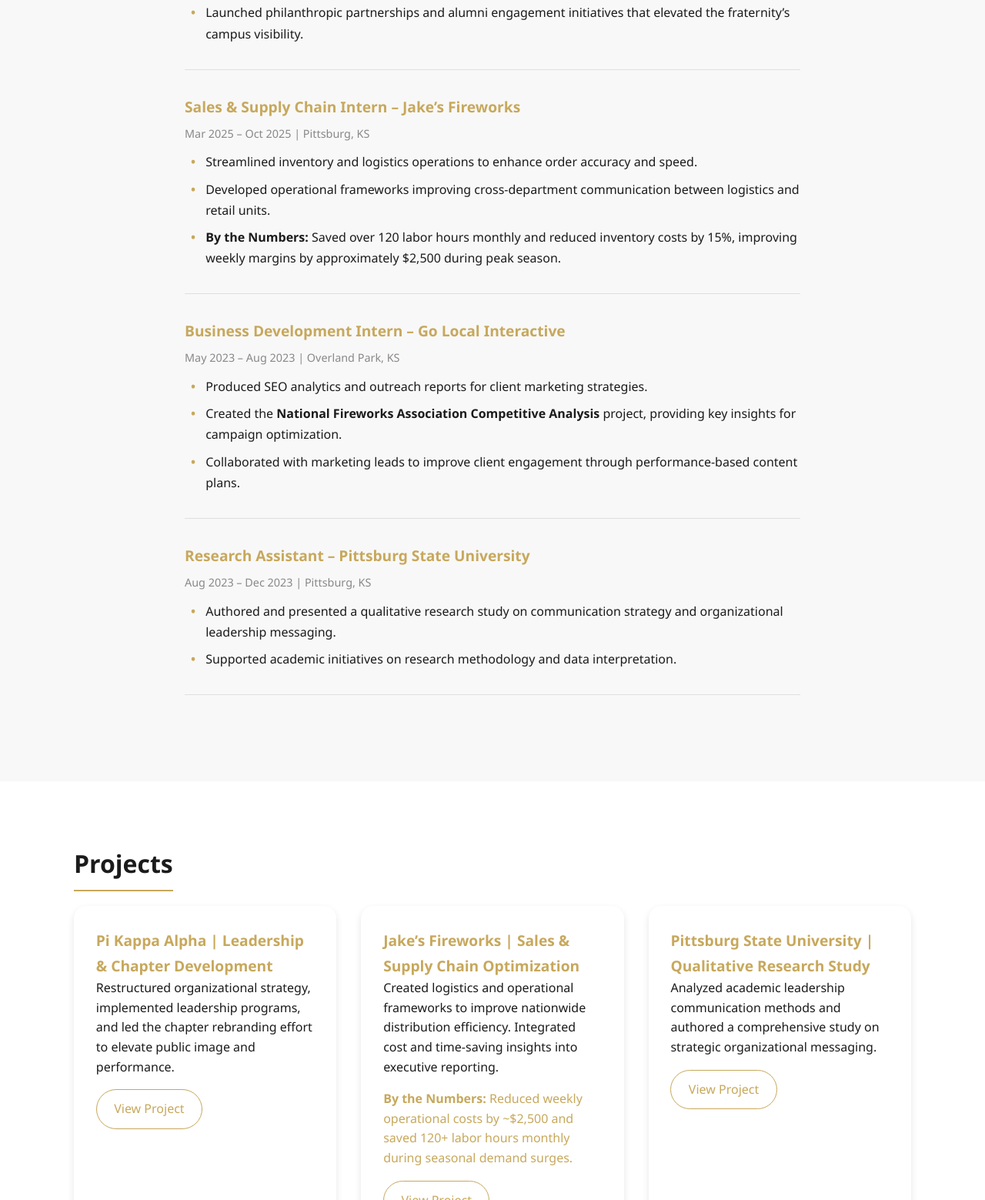
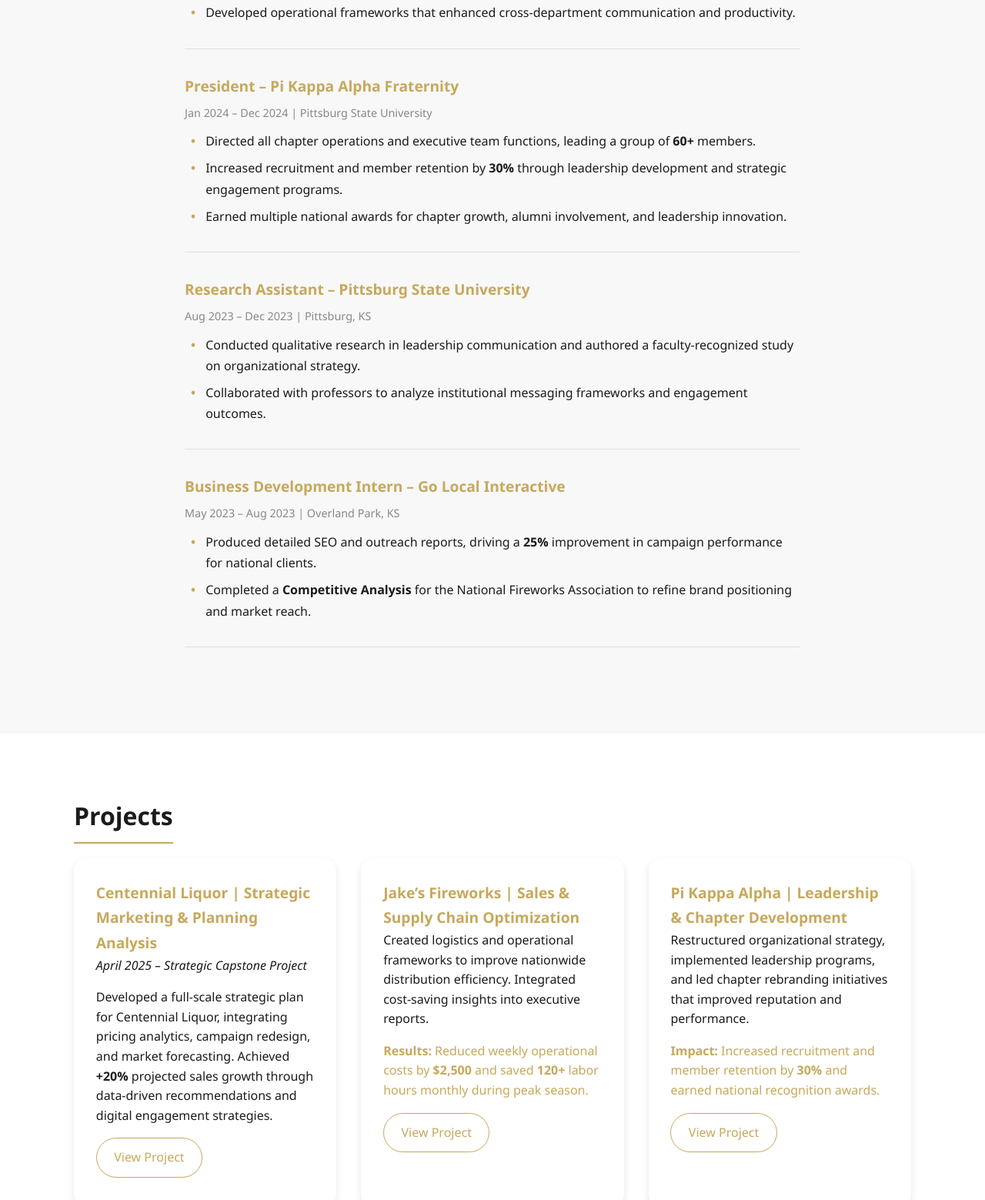
Before and after one commit to Cade-Cowdrey/Cade-Portfolio, a plain HTML site: page index.html in a window 1280 px wide. Shown: the part 1241-2800 px from the top of the page at 77% size. Drawn offline with Linux system fonts and the light colour scheme.

Commit message:
Update index.html

```diff
--- a/index.html
+++ b/index.html
@@ -3,15 +3,15 @@
 <head>
   <meta charset="UTF-8" />
   <meta name="viewport" content="width=device-width, initial-scale=1.0" />
-  <title>Cade Cowdrey | Portfolio</title>
-  <meta name="description" content="Strategic Communications, Leadership, and Brand Development Portfolio of Cade Cowdrey" />
+  <title>Cade Cowdrey | Strategic Communications & Business Development Portfolio</title>
+  <meta name="description" content="Portfolio of Cade Cowdrey — showcasing strategic planning, leadership, research, and marketing analytics expertise." />
   <link rel="stylesheet" href="style.css" />
   <script defer src="app.js"></script>
   <link rel="icon" type="image/png" href="assets/profile.png" />
 </head>
 
 <body>
-  <!-- Progress Bar -->
+  <!-- Scroll Progress Bar -->
   <div id="progress-container"><div id="progress-bar"></div></div>
 
   <!-- Navigation -->
@@ -42,8 +42,9 @@
     <div class="container narrow">
       <h2>About</h2>
       <p>
-        Cade Cowdrey is a strategic communicator, researcher, and brand developer who combines analytical precision with creative insight.
-        His background spans leadership, marketing, and research — driving growth, culture, and innovation across organizations.
+        Cade Cowdrey is a strategic communicator and researcher who blends analytical insight with creative execution.
+        His work in leadership, marketing, and operations demonstrates measurable impact across multiple industries —
+        from retail optimization to strategic campaign design.
       </p>
     </div>
   </section>
@@ -54,22 +55,31 @@
       <h2>Experience</h2>
 
       <div class="experience-item">
-        <h3>President – Pi Kappa Alpha Fraternity</h3>
-        <span class="date">Jan 2024 – Present | Pittsburg State University</span>
+        <h3>Sales &amp; Supply Chain Intern – Jake’s Fireworks</h3>
+        <span class="date">Mar 2025 – Oct 2025 | Pittsburg, KS</span>
         <ul>
-          <li>Directed chapter operations, risk management, and executive coordination.</li>
-          <li>Increased recruitment and member retention by 30% through leadership programs and data-driven engagement.</li>
-          <li>Launched philanthropic partnerships and alumni engagement initiatives that elevated the fraternity’s campus visibility.</li>
+          <li>Improved logistics efficiency by <strong>15%</strong> and saved <strong>120+</strong> labor hours monthly during peak season.</li>
+          <li>Boosted weekly profit margins by approximately <strong>$2,500</strong> through optimized inventory and distribution systems.</li>
+          <li>Developed operational frameworks that enhanced cross-department communication and productivity.</li>
         </ul>
       </div>
 
       <div class="experience-item">
-        <h3>Sales &amp; Supply Chain Intern – Jake’s Fireworks</h3>
-        <span class="date">Mar 2025 – Oct 2025 | Pittsburg, KS</span>
+        <h3>President – Pi Kappa Alpha Fraternity</h3>
+        <span class="date">Jan 2024 – Dec 2024 | Pittsburg State University</span>
         <ul>
-          <li>Streamlined inventory and logistics operations to enhance order accuracy and speed.</li>
-          <li>Developed operational frameworks improving cross-department communication between logistics and retail units.</li>
-          <li><strong>By the Numbers:</strong> Saved over 120 labor hours monthly and reduced inventory costs by 15%, improving weekly margins by approximately $2,500 during peak season.</li>
+          <li>Directed all chapter operations and executive team functions, leading a group of <strong>60+</strong> members.</li>
+          <li>Increased recruitment and member retention by <strong>30%</strong> through leadership development and strategic engagement programs.</li>
+          <li>Earned multiple national awards for chapter growth, alumni involvement, and leadership innovation.</li>
+        </ul>
+      </div>
+
+      <div class="experience-item">
+        <h3>Research Assistant – Pittsburg State University</h3>
+        <span class="date">Aug 2023 – Dec 2023 | Pittsburg, KS</span>
+        <ul>
+          <li>Conducted qualitative research in leadership communication and authored a faculty-recognized study on organizational strategy.</li>
+          <li>Collaborated with professors to analyze institutional messaging frameworks and engagement outcomes.</li>
         </ul>
       </div>
 
@@ -77,18 +87,8 @@
         <h3>Business Development Intern – Go Local Interactive</h3>
         <span class="date">May 2023 – Aug 2023 | Overland Park, KS</span>
         <ul>
-          <li>Produced SEO analytics and outreach reports for client marketing strategies.</li>
-          <li>Created the <strong>National Fireworks Association Competitive Analysis</strong> project, providing key insights for campaign optimization.</li>
-          <li>Collaborated with marketing leads to improve client engagement through performance-based content plans.</li>
-        </ul>
-      </div>
-
-      <div class="experience-item">
-        <h3>Research Assistant – Pittsburg State University</h3>
-        <span class="date">Aug 2023 – Dec 2023 | Pittsburg, KS</span>
-        <ul>
-          <li>Authored and presented a qualitative research study on communication strategy and organizational leadership messaging.</li>
-          <li>Supported academic initiatives on research methodology and data interpretation.</li>
+          <li>Produced detailed SEO and outreach reports, driving a <strong>25%</strong> improvement in campaign performance for national clients.</li>
+          <li>Completed a <strong>Competitive Analysis</strong> for the National Fireworks Association to refine brand positioning and market reach.</li>
         </ul>
       </div>
     </div>
@@ -99,28 +99,45 @@
     <div class="container">
       <h2>Projects</h2>
       <div class="cards">
+
+        <div class="card">
+          <h3>Centennial Liquor | Strategic Marketing &amp; Planning Analysis</h3>
+          <p><em>April 2025 – Strategic Capstone Project</em></p>
+          <p>Developed a full-scale strategic plan for Centennial Liquor, integrating pricing analytics, campaign redesign, and market forecasting.
+             Achieved <strong>+20%</strong> projected sales growth through data-driven recommendations and digital engagement strategies.</p>
+          <a href="assets/pdfs/Copy%20of%20Centennial%20Liquor%20Strat%20Analysis.pdf.pdf" class="btn secondary" target="_blank">View Project</a>
+        </div>
+
+        <div class="card">
+          <h3>Jake’s Fireworks | Sales &amp; Supply Chain Optimization</h3>
+          <p>Created logistics and operational frameworks to improve nationwide distribution efficiency. Integrated cost-saving insights into executive reports.</p>
+          <p class="highlight"><strong>Results:</strong> Reduced weekly operational costs by <strong>$2,500</strong> and saved <strong>120+</strong> labor hours monthly during peak season.</p>
+          <a href="assets/pdfs/Jake's%20Intern%20Report%20CDC%20(2).pdf" class="btn secondary" target="_blank">View Project</a>
+        </div>
+
         <div class="card">
           <h3>Pi Kappa Alpha | Leadership &amp; Chapter Development</h3>
-          <p>Restructured organizational strategy, implemented leadership programs, and led the chapter rebranding effort to elevate public image and performance.</p>
+          <p>Restructured organizational strategy, implemented leadership programs, and led chapter rebranding initiatives that improved reputation and performance.</p>
+          <p class="highlight"><strong>Impact:</strong> Increased recruitment and member retention by <strong>30%</strong> and earned national recognition awards.</p>
           <a href="assets/pdfs/Pike%20Quarterly.pdf" class="btn secondary" target="_blank">View Project</a>
         </div>
 
         <div class="card">
-          <h3>Jake’s Fireworks | Sales &amp; Supply Chain Optimization</h3>
-          <p>Created logistics and operational frameworks to improve nationwide distribution efficiency. Integrated cost and time-saving insights into executive reporting.</p>
-          <p class="highlight"><strong>By the Numbers:</strong> Reduced weekly operational costs by ~$2,500 and saved 120+ labor hours monthly during seasonal demand surges.</p>
-          <a href="assets/pdfs/Jake's%20Intern%20Report%20CDC%20(2).pdf" class="btn secondary" target="_blank">View Project</a>
-        </div>
-
-        <div class="card">
           <h3>Pittsburg State University | Qualitative Research Study</h3>
-          <p>Analyzed academic leadership communication methods and authored a comprehensive study on strategic organizational messaging.</p>
+          <p>Authored a comprehensive research report analyzing academic leadership communication and strategic organizational messaging frameworks.</p>
           <a href="assets/pdfs/Qualitative%20Study%20-%20FINAL.pdf" class="btn secondary" target="_blank">View Project</a>
         </div>
 
         <div class="card">
+          <h3>Go Local Interactive | Competitive Market Analysis</h3>
+          <p>Conducted market analysis for the National Fireworks Association to enhance digital strategy and campaign targeting.</p>
+          <p class="highlight"><strong>Results:</strong> Improved campaign efficiency by <strong>25%</strong> through targeted SEO and outreach recommendations.</p>
+          <a href="assets/pdfs/NFA%20COMP%20ANALYSIS.pdf" class="btn secondary" target="_blank">View Project</a>
+        </div>
+
+        <div class="card">
           <h3>Professional Résumé | Comprehensive Overview</h3>
-          <p>Summarizes cross-disciplinary expertise in leadership, brand development, and research-based communication strategies.</p>
+          <p>Summarizes cross-disciplinary expertise in strategic communication, leadership, and research-based marketing.</p>
           <a href="assets/pdfs/Cade%20Cowdrey%20Resume%20%283%29.pdf" class="btn secondary" target="_blank">View Project</a>
         </div>
       </div>
```
